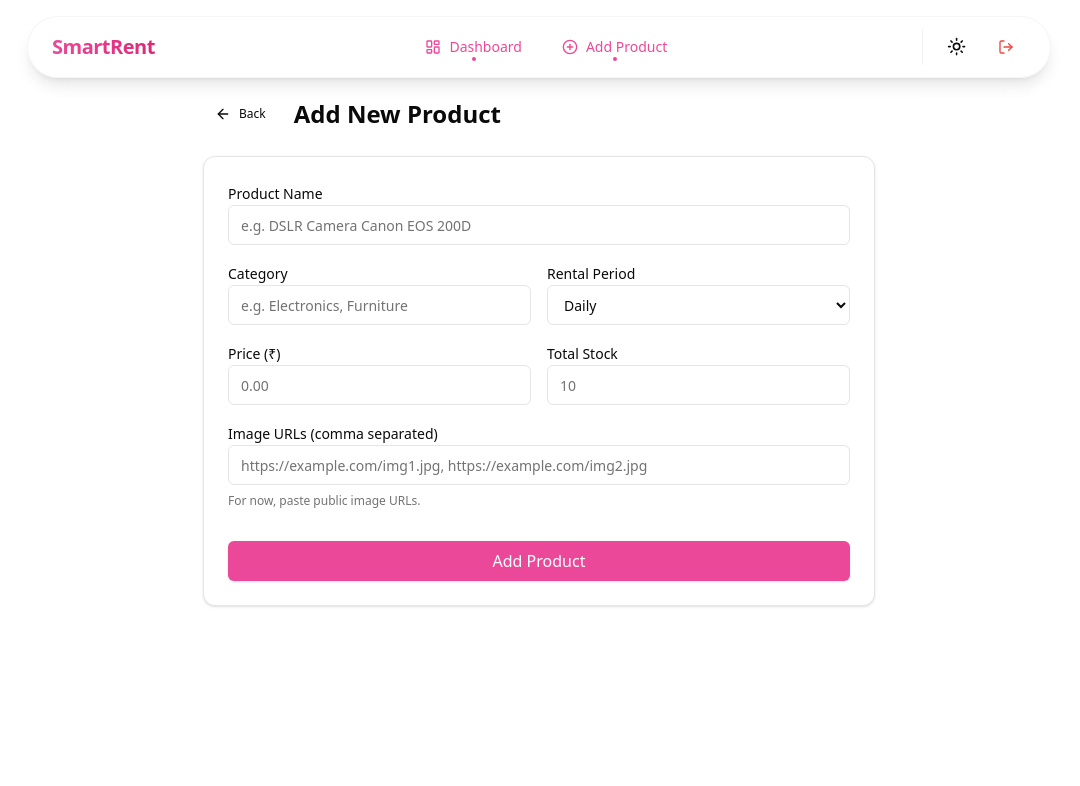
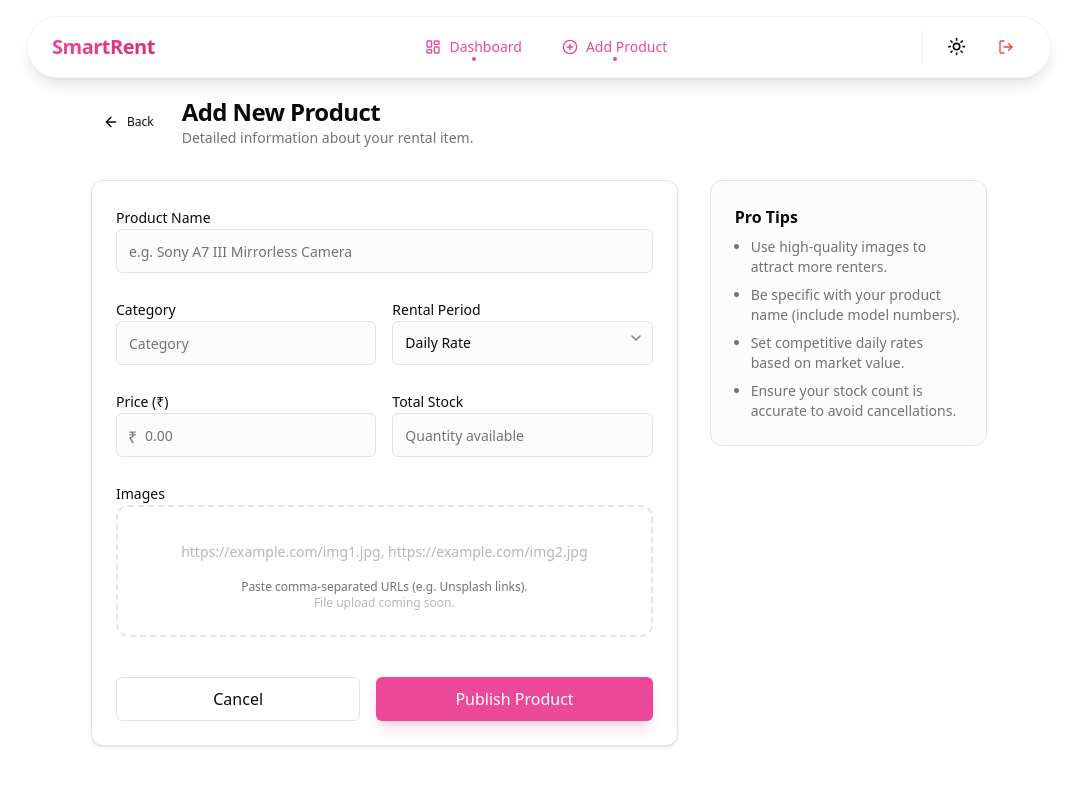
Before and after one commit to harshil-mistry/Odoo-GCET-26-Rental-Portal, a Next.js app: page /vendor/add-product in a window 1280 px wide. Shown: the top 786 px of the page, without its empty margins (101-1181 px from the left). Built offline with nearby package versions, Linux system fonts and the light colour scheme; no server answers; a web font is replaced by a local one.

Commit message:
new product improved

```diff
--- a/src/app/vendor/add-product/page.tsx
+++ b/src/app/vendor/add-product/page.tsx
@@ -54,26 +54,33 @@ export default function AddProductPage() {
     };
 
     return (
-        <div className="max-w-2xl mx-auto space-y-6">
+        <div className="max-w-4xl mx-auto space-y-8 animate-in fade-in slide-in-from-bottom-4 duration-500">
             <div className="flex items-center gap-4">
                 <Link href="/vendor">
-                    <Button variant="ghost" size="sm">
+                    <Button variant="ghost" size="sm" className="hover:bg-muted/50">
                         <ArrowLeft size={16} className="mr-2" /> Back
                     </Button>
                 </Link>
-                <h1 className="text-2xl font-bold">Add New Product</h1>
+                <div>
+                    <h1 className="text-2xl font-serif font-bold tracking-tight">Add New Product</h1>
+                    <p className="text-sm text-muted-foreground">Detailed information about your rental item.</p>
+                </div>
             </div>
 
-            <div className="border border-border p-6 rounded-xl bg-card shadow-sm">
-                <form onSubmit={handleSubmit} className="space-y-4">
+            <div className="grid grid-cols-1 md:grid-cols-3 gap-8">
+                {/* Form Section */}
+                <div className="md:col-span-2 space-y-6">
+                    <div className="border border-border p-6 rounded-xl bg-card shadow-sm space-y-6">
+                        <form onSubmit={handleSubmit} className="space-y-6">
                             <div className="space-y-2">
                                 <label className="text-sm font-medium">Product Name</label>
                                 <Input
                                     name="name"
-                            placeholder="e.g. DSLR Camera Canon EOS 200D"
+                                    placeholder="e.g. Sony A7 III Mirrorless Camera"
                                     value={formData.name}
                                     onChange={handleChange}
                                     required
+                                    className="h-11 bg-muted/30"
                                 />
                             </div>
 
@@ -82,30 +89,40 @@ export default function AddProductPage() {
                                     <label className="text-sm font-medium">Category</label>
                                     <Input
                                         name="category"
-                                placeholder="e.g. Electronics, Furniture"
+                                        placeholder="Category"
                                         value={formData.category}
                                         onChange={handleChange}
                                         required
+                                        className="h-11 bg-muted/30"
                                     />
                                 </div>
                                 <div className="space-y-2">
                                     <label className="text-sm font-medium">Rental Period</label>
+                                    <div className="relative">
                                         <select
                                             name="rentalPeriod"
                                             value={formData.rentalPeriod}
                                             onChange={handleChange}
-                                className="flex h-10 w-full rounded-md border border-input bg-background px-3 py-2 text-sm focus-visible:outline-none focus-visible:ring-2 focus-visible:ring-ring"
+                                            className="flex h-11 w-full rounded-md border border-input bg-muted/30 px-3 py-2 text-sm focus-visible:outline-none focus-visible:ring-2 focus-visible:ring-ring appearance-none"
                                         >
-                                <option value="hourly">Hourly</option>
-                                <option value="daily">Daily</option>
-                                <option value="weekly">Weekly</option>
+                                            <option value="hourly">Hourly Rate</option>
+                                            <option value="daily">Daily Rate</option>
+                                            <option value="weekly">Weekly Rate</option>
                                         </select>
+                                        <div className="absolute right-3 top-3.5 pointer-events-none opacity-50">
+                                            <svg width="10" height="6" viewBox="0 0 10 6" fill="none" xmlns="http://www.w3.org/2000/svg">
+                                                <path d="M1 1L5 5L9 1" stroke="currentColor" strokeWidth="1.5" strokeLinecap="round" strokeLinejoin="round" />
+                                            </svg>
+                                        </div>
+                                    </div>
                                 </div>
                             </div>
 
                             <div className="grid grid-cols-2 gap-4">
                                 <div className="space-y-2">
                                     <label className="text-sm font-medium">Price (₹)</label>
+                                    <div className="relative">
+                                        <span className="absolute left-3 top-3 text-muted-foreground">₹</span>
                                         <Input
                                             name="basePrice"
                                             type="number"
@@ -114,7 +131,9 @@ export default function AddProductPage() {
                                             value={formData.basePrice}
                                             onChange={handleChange}
                                             required
+                                            className="h-11 pl-7 bg-muted/30"
                                         />
+                                    </div>
                                 </div>
                                 <div className="space-y-2">
                                     <label className="text-sm font-medium">Total Stock</label>
@@ -122,39 +141,83 @@ export default function AddProductPage() {
                                         name="totalStock"
                                         type="number"
                                         min="0"
-                                placeholder="10"
+                                        placeholder="Quantity available"
                                         value={formData.totalStock}
                                         onChange={handleChange}
                                         required
+                                        className="h-11 bg-muted/30"
                                     />
                                 </div>
                             </div>
 
                             <div className="space-y-2">
-                        <label className="text-sm font-medium">Image URLs (comma separated)</label>
+                                <label className="text-sm font-medium">Images</label>
+                                <div className="border-2 border-dashed border-border rounded-xl p-6 transition-colors hover:border-primary/50 bg-muted/10 text-center">
                                     <Input
                                         name="images"
                                         placeholder="https://example.com/img1.jpg, https://example.com/img2.jpg"
                                         value={formData.images}
                                         onChange={handleChange}
+                                        className="bg-transparent border-none shadow-none text-center placeholder:text-muted-foreground/50 focus-visible:ring-0"
                                     />
-                        <p className="text-xs text-muted-foreground">For now, paste public image URLs.</p>
+                                    <p className="text-xs text-muted-foreground mt-2">
+                                        Paste comma-separated URLs (e.g. Unsplash links).
+                                        <br />
+                                        <span className="opacity-50">File upload coming soon.</span>
+                                    </p>
+                                </div>
                             </div>
 
-                    <div className="pt-4">
-                        <Button type="submit" className="w-full" disabled={loading}>
+                            <div className="pt-4 flex gap-4">
+                                <Link href="/vendor" className="flex-1">
+                                    <Button type="button" variant="outline" className="w-full h-11">
+                                        Cancel
+                                    </Button>
+                                </Link>
+                                <Button type="submit" className="flex-1 h-11 shadow-lg shadow-primary/20" disabled={loading}>
                                     {loading ? (
                                         <>
                                             <Loader2 className="mr-2 h-4 w-4 animate-spin" />
-                                    Creating Product...
+                                            Saving...
                                         </>
                                     ) : (
-                                "Add Product"
+                                        "Publish Product"
                                     )}
                                 </Button>
                             </div>
                         </form>
                     </div>
                 </div>
+
+                {/* Preview / Tips Section */}
+                <div className="space-y-6">
+                    <div className="border border-border p-6 rounded-xl bg-muted/30">
+                        <h3 className="font-semibold mb-2">Pro Tips</h3>
+                        <ul className="text-sm text-muted-foreground space-y-2 list-disc pl-4">
+                            <li>Use high-quality images to attract more renters.</li>
+                            <li>Be specific with your product name (include model numbers).</li>
+                            <li>Set competitive daily rates based on market value.</li>
+                            <li>Ensure your stock count is accurate to avoid cancellations.</li>
+                        </ul>
+                    </div>
+
+                    {formData.name && (
+                        <div className="border border-border p-4 rounded-xl bg-card shadow-sm opacity-80 pointer-events-none grayscale-[0.2]">
+                            <p className="text-xs font-bold text-muted-foreground uppercase mb-2 tracking-wide">Preview Card</p>
+                            <div className="aspect-[4/3] bg-muted rounded-lg mb-3 overflow-hidden">
+                                {formData.images.split(',')[0] ? (
+                                    <img src={formData.images.split(',')[0]} className="w-full h-full object-cover" />
+                                ) : (
+                                    <div className="w-full h-full flex items-center justify-center text-muted-foreground">No Image</div>
+                                )}
+                            </div>
+                            <h4 className="font-semibold truncate">{formData.name}</h4>
+                            <p className="text-sm text-muted-foreground">{formData.category || "Uncategorized"}</p>
+                            <div className="mt-2 text-sm font-medium">₹{formData.basePrice || 0} / {formData.rentalPeriod}</div>
+                        </div>
+                    )}
+                </div>
+            </div>
+        </div>
     );
 }
```
Lines whose indentation alone changed are shown as unchanged.
